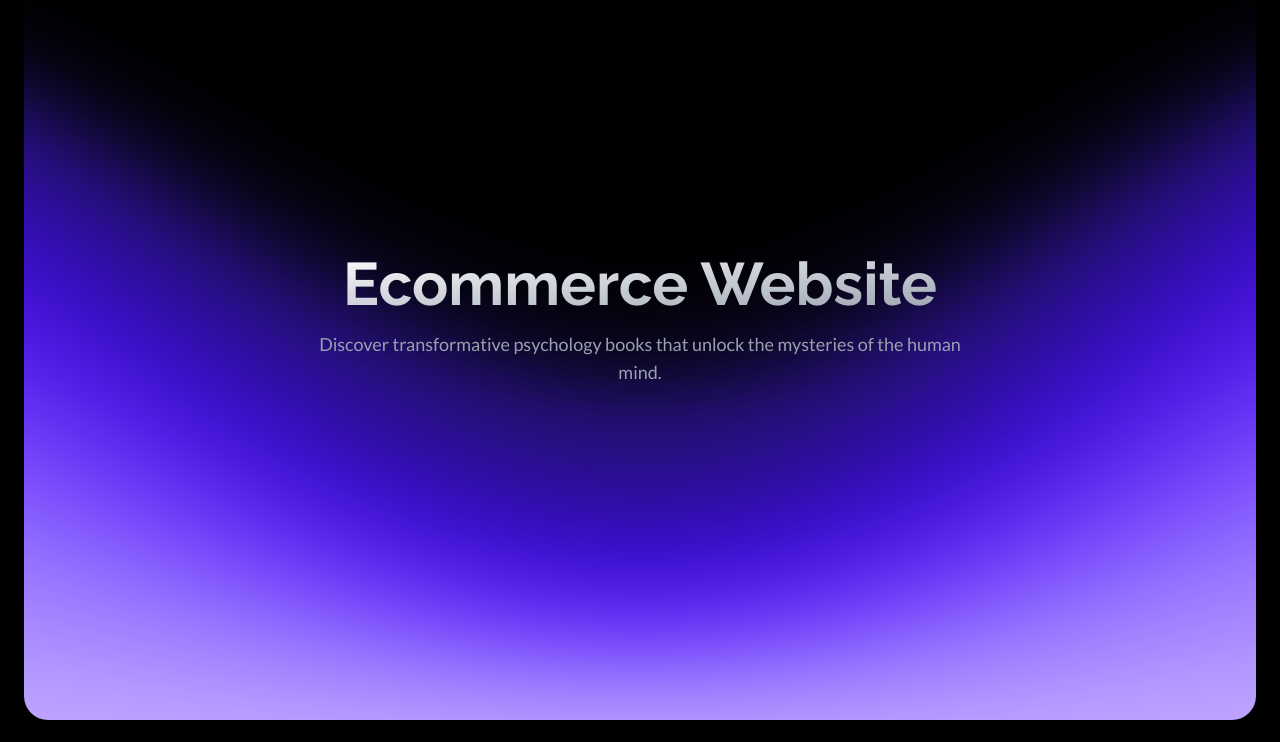
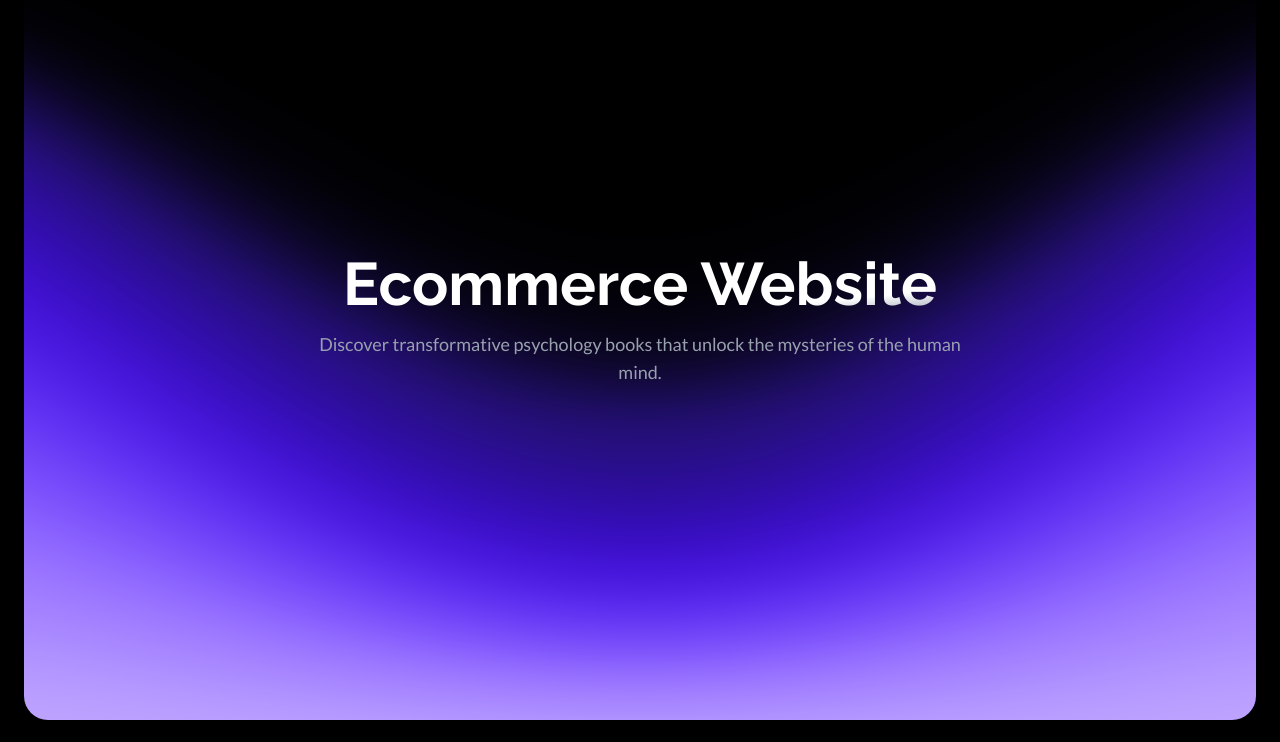
Before and after one commit to Priyansxu/Ecommerce, a Next.js app: page / in a window 1280 px wide. Shown: the top 742 px of the page. Built offline with nearby package versions, Linux system fonts and the light colour scheme.

Commit message:
Update Hero.js

```diff
--- a/app/components/Hero.js
+++ b/app/components/Hero.js
@@ -9,8 +9,10 @@ export default function Hero() {
     <div className="relative px-6 lg:px-12 py-16 overflow-hidden h-screen bg-black m-6 -mt-20 rounded-xl md:rounded-3xl transition-opacity duration-600 ease-in-out">
       <div className="max-w-7xl mx-auto relative z-10 flex items-center justify-center h-full">
         <div className="text-center">
-          <h1 className={`text-4xl lg:text-6xl font-bold mb-4 bg-gradient-to-br from-white to-gray-400 text-transparent bg-clip-text transition-all duration-600 ease-in-out transform translate-y-0 ${raleway.className}`}>
-  Ecommerce Website
+          <h1
+  className={`inline-block text-4xl lg:text-6xl font-bold mb-4 text-transparent bg-clip-text bg-gradient-to-br from-white from-0% via-white via-80% to-gray-400 to-100% transition-all duration-600 ease-in-out transform translate-y-0 ${raleway.className}`}
+>
+    Ecommerce Website
           </h1>
           <p className={`text-gray-400 text-lg max-w-2xl mx-auto transition-all duration-600 ease-in-out transform translate-y-0 ${lato.className}`}>
             Discover transformative psychology books that unlock the mysteries of the human mind.
```
